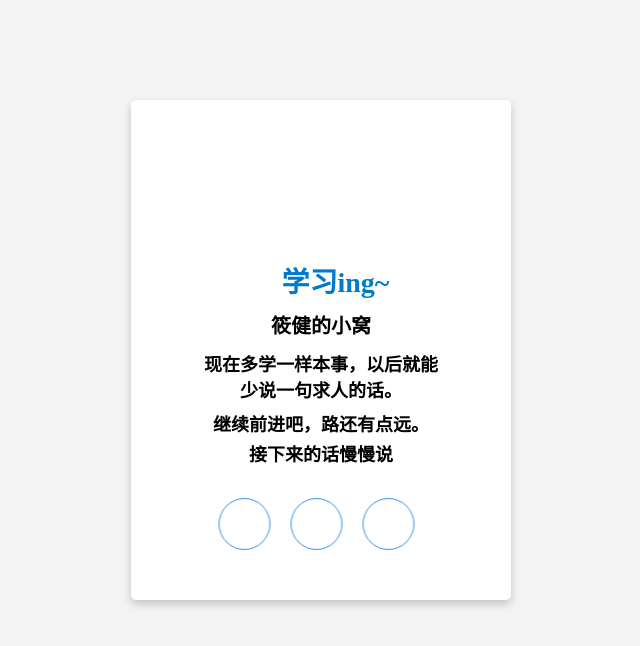
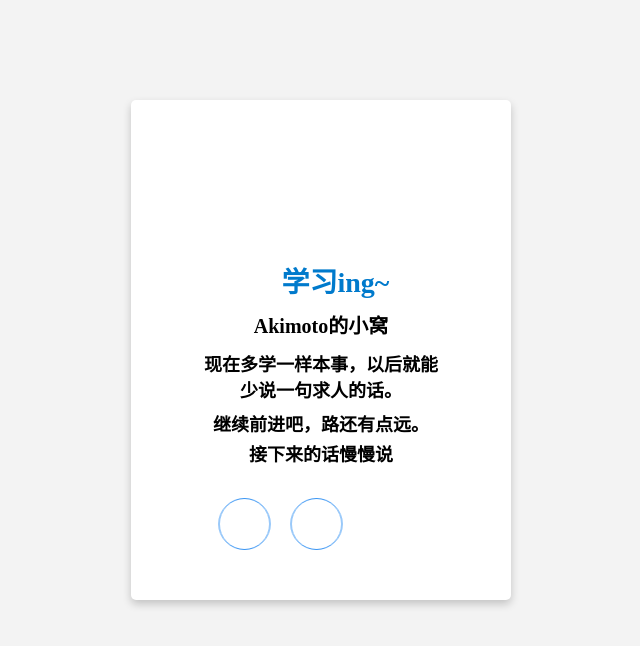
Before and after one commit to LAkimoto/guide, a plain HTML site: page index.html in a window 1280 px wide. Shown: the whole page, without its empty margins (319-959 px from the left). Drawn offline with Linux system fonts and the light colour scheme; a web font is replaced by a local one.

Commit message:
Update index.html

```diff
--- a/index.html
+++ b/index.html
@@ -19,7 +19,7 @@
 
         <img src="imgaes/1.png" alt="">
         <span><i> </i> 学习ing~</span>
-        <span>筱健的小窝</span>
+        <span>Akimoto的小窝</span>
         <span>现在多学一样本事，以后就能少说一句求人的话。</span>
         <span>继续前进吧，路还有点远。</span>
         <span>接下来的话慢慢说</span>
@@ -28,10 +28,7 @@
                 <a href="index.html"><i></i></a>
             </li>
             <li title="QQ">
-                <a href="https://wpa.qq.com/msgrd?v=3&amp;uin=7940758&amp;site=qq&amp;menu=yes " target="_blank "><i></i></a>
-            </li>
-            <li title="QQ群 ">
-                <a href="https://jq.qq.com/?_wv=1027&k=xq0ZQdiM" target="_blank "><i></i></a>
+                <a href="https://qm.qq.com/cgi-bin/qm/qr?k=LwSTM7Ak7PBjWlr40c2JoY1u0KSV7GaF&noverify=0;uin=7940758&amp;site=qq&amp;menu=yes " target="_blank "><i></i></a>
             </li>
         </ul>
 
```
